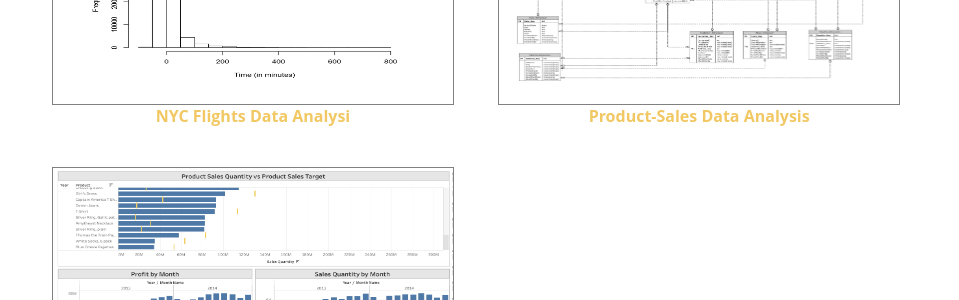
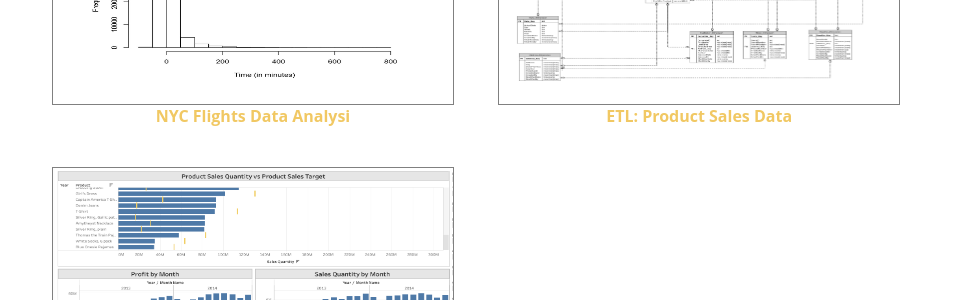
Before and after one commit to shreyakaul/shreyakaul.github.io, a Jekyll site: the page built from Projects.html, in a window 1280 px wide. Shown: the part 823-1123 px from the top of the page, without its empty margins (160-1119 px from the left). Built offline with Jekyll 4.4.1, drawn with Linux system fonts in a browser that asks for light colours.

Commit message:
Update Projects.html

```diff
--- a/Projects.html
+++ b/Projects.html
@@ -27,8 +27,8 @@ title: Projects
   </a>
    <a href="/Product-Sales_DataAnalysis.html">
   <figure>
-  <img alt="Product-Sales_DataAnalysis" src="Snowflake Schema.jpg" width="400" height="200" title="Product-Sales Data Analysis">
-   <figcaption>Product-Sales Data Analysis</figcaption>
+  <img alt="ETL: Product Sales Data" src="Snowflake Schema.jpg" width="400" height="200" title="ETL: Product Sales Data">
+   <figcaption>ETL: Product Sales Data</figcaption>
   </figure>
   </a>
   <a href="https://public.tableau.com/views/ProductSalesProfitandTarget/Dashboard1?:language=en&:display_count=y&:origin=viz_share_link">
```
